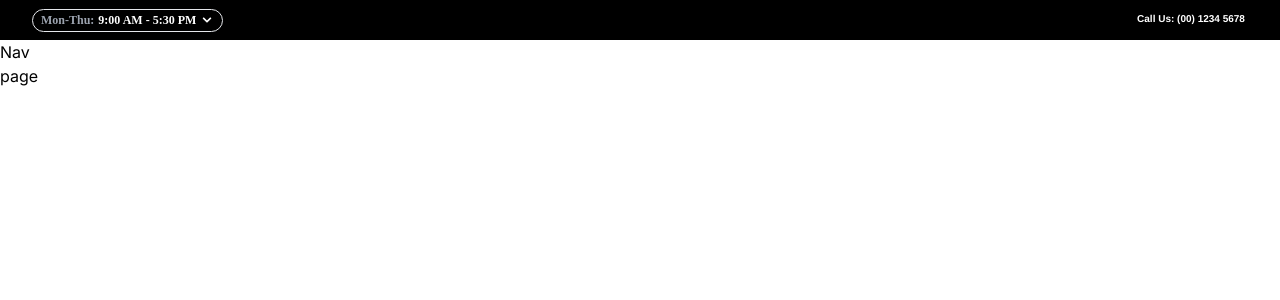
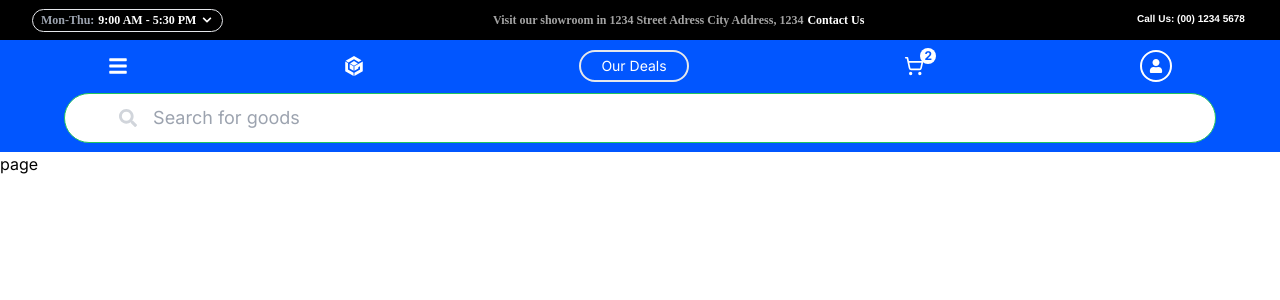
Before and after one commit to devbrunopaula/ecomm, a Next.js app: page / in a window 1280 px wide. Shown: the top 300 px of the page. Built offline with nearby package versions, Linux system fonts and the light colour scheme.

Commit message:
subnav complted

```diff
--- a/src/components/Navigation/Toppage.jsx
+++ b/src/components/Navigation/Toppage.jsx
@@ -15,6 +15,15 @@ export function TopPage() {
         </span>
       </div>
 
+      <div className="hidden lg:flex w-96 h-11 text-center justify-center items-center">
+        <span className="text-neutral-400 text-xs font-semibold font-['Poppins']">
+          Visit our showroom in 1234 Street Adress City Address, 1234
+        </span>
+        <span className="text-white text-xs font-semibold font-['Poppins'] ml-1">
+
+          Contact Us
+        </span>
+      </div>
       <div className="c">
         <div className="w-[114px] h-[15px]">
           <p className="h-[15px] top-0 left-0 [font-family:'Poppins-SemiBold',Helvetica] font-semibold text-white text-[10px] text-center tracking-[0] leading-[normal]">
--- a/src/components/Navigation/navbar.jsx
+++ b/src/components/Navigation/navbar.jsx
@@ -1,15 +1,53 @@
 import React from 'react'
 import { TopPage } from './Toppage'
-
+import { FaSearch, FaBars, FaUser} from "react-icons/fa"
+import { SiNintendogamecube } from "react-icons/si"
+import { LuShoppingCart } from "react-icons/lu"
 function Nav() {
   return (
     <>
-    <nav>
-    <TopPage/>
-        <div>
-           <span>Nav</span>
+      <nav>
+        <TopPage />
+        <div className="h-28 bg-[#0156FF] flex flex-col justify-around py-1 ">
+          <div className="flex justify-around items-center ">
+            <span>
+              <FaBars className="text-white text-xl" />
+            </span>
+            <span>
+              <SiNintendogamecube className="text-white text-xl" />
+            </span>
+            <div className=" flex  justify-center items-center border border-2 rounded-2xl ">
+              <span className="text-white my-1 mx-5 text-sm text-bold ">
+                Our Deals
+              </span>
+            </div>
+            <div className="relative">
+              <LuShoppingCart className="text-white text-xl font-bold" />
+              <span className=" bg-white rounded-full absolute bottom-3 left-4 inline-flex items-center  px-1  text-xs  text-[#0156FF]  ring-red-600/10 font-bold">
+                2
+              </span>
+            </div>
+            <div className=" flex  justify-center items-center w-8 h-8 rounded-full border-2 border-white">
+              <FaUser className="text-white text-sm" />
+            </div>
+          </div>
+          <div className="flex justify-center ">
+            <div className="bg-white h-10 flex  p-6 justify-center rounded-full  items-center w-[90%]   border border-green-500 ">
+              <span>
+                <FaSearch className="text-gray-300 text-lg" />
+              </span>
+
+              <input
+                className="h-9 w-[90%] mx-4 !outline-none text-lg"
+                type="search"
+                name=""
+                id=""
+                placeholder="Search for goods"
+              />
+            </div>
+          </div>
         </div>
-    </nav>
+      </nav>
     </>
   )
 }
```
